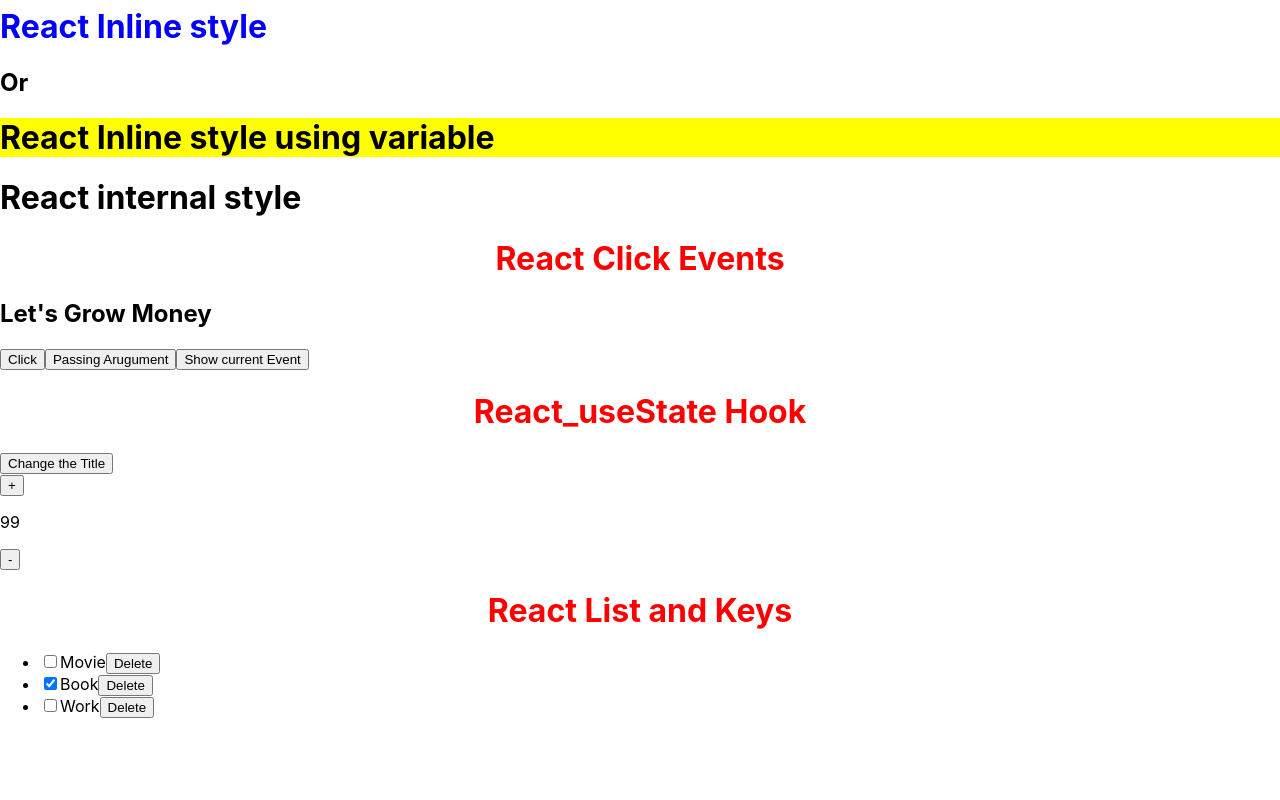
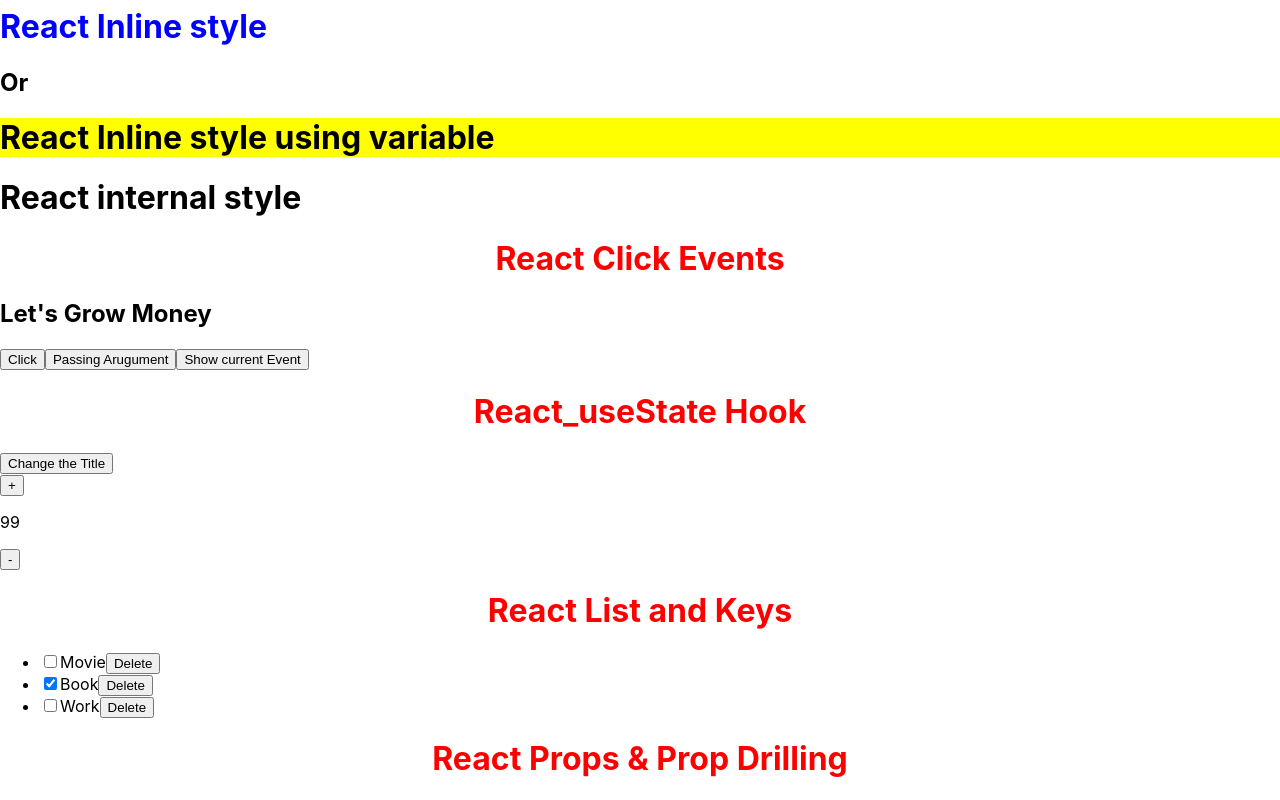
Before and after one commit to A-PRASATHARUMUGAM/All_Program_Practice, a React (Create React App) app in the folder React_js/practice_react/: page / in a window 1280 px wide. Shown: the part 377-1177 px from the top of the page. Before the commit the page ends 1111 px from the top, so only its background shows below. Built offline with nearby package versions, Linux system fonts and the light colour scheme.

Commit message:
create component to practice the react props and prop drilling

```diff
--- a/React_js/practice_react/src/App.js
+++ b/React_js/practice_react/src/App.js
@@ -6,6 +6,7 @@ import RectCss from "./React_Applying_CSS";
 import ReactEvents from "./React_Click_Events";
 import ReactUseState from "./React_useState_Hook";
 import ReactListKeys from "./React_List_and_Keys";
+import ReactProps from "./React_Props_Prop_Drilling";
 
 function App() {
 
@@ -13,7 +14,6 @@ function App() {
   return (
 
    <div>
-
       <Header />
       <Section />
       <Footer />
@@ -21,6 +21,8 @@ function App() {
       <ReactEvents />
       <ReactUseState />
       <ReactListKeys />
+      <ReactProps />
+
    </div>
   );
 }
--- /dev/null
+++ b/React_js/practice_react/src/React_Props_Prop_Drilling.jsx
@@ -0,0 +1,17 @@
+import React from 'react';
+
+const ReactProps=()=>{
+
+
+    return (
+        <div>
+             <h1 style={{textAlign:'center',color:'red'}}>React Props & Prop Drilling </h1>
+
+
+
+        </div>
+    );
+
+}
+
+export default ReactProps;
```
